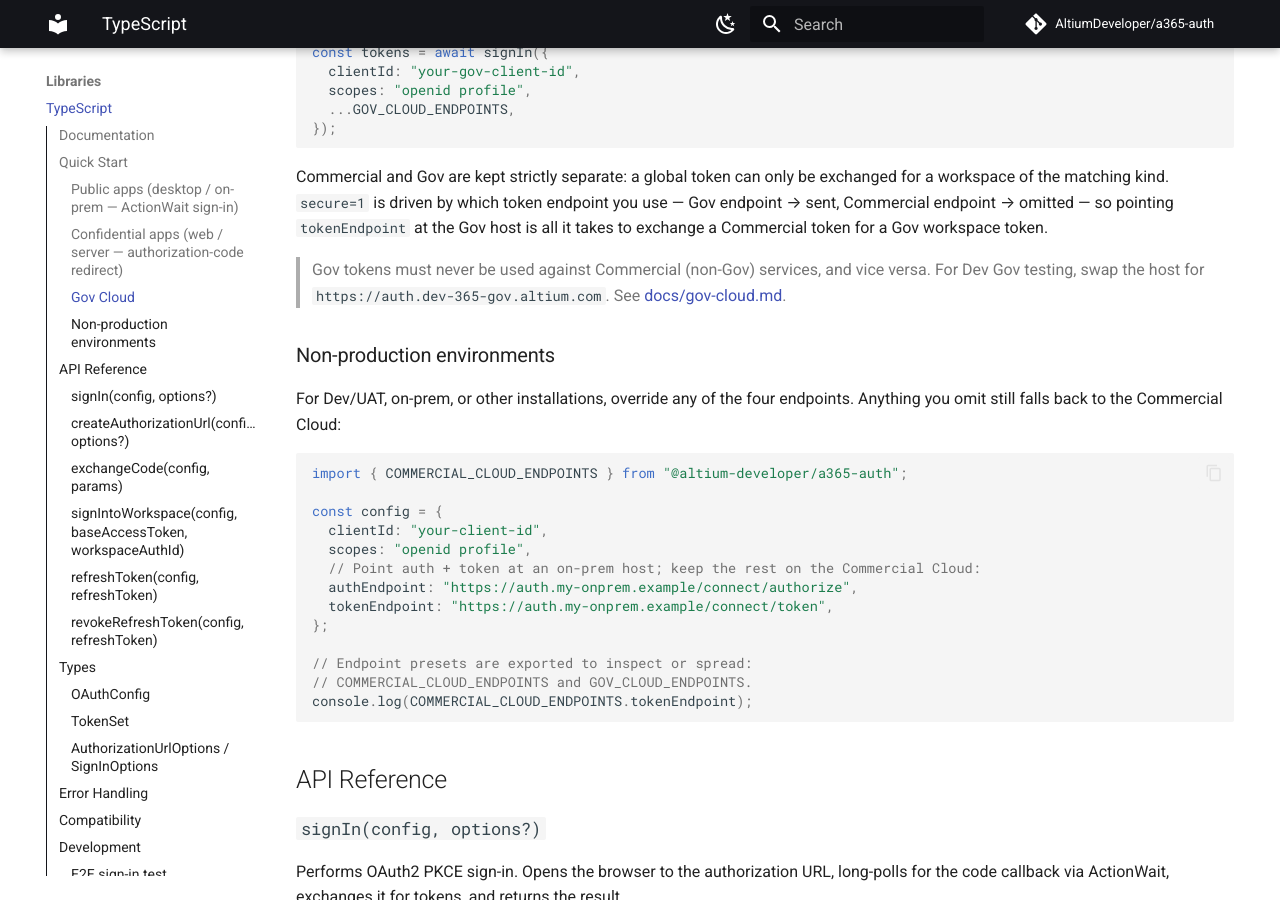
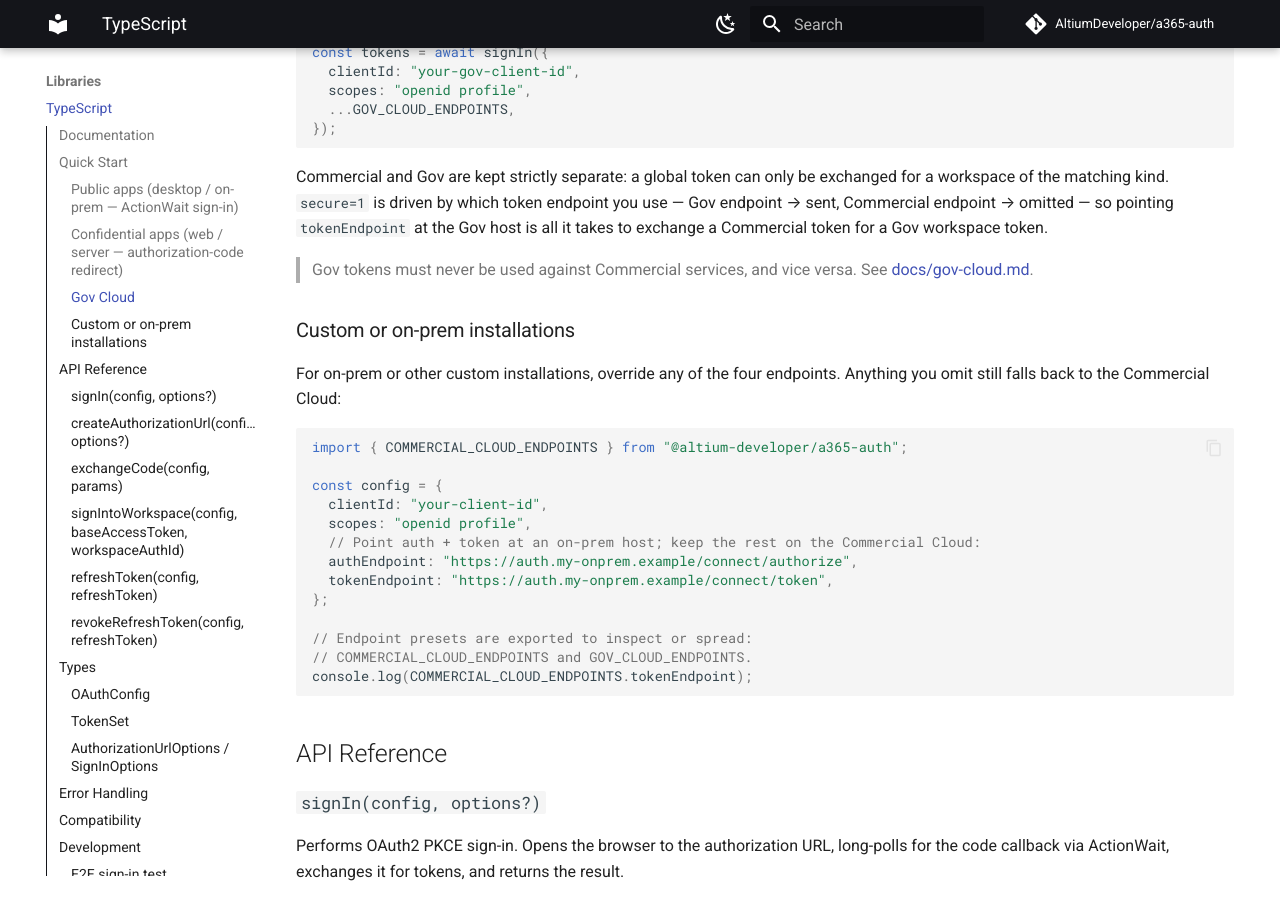
Before and after one commit to AltiumDeveloper/altium-auth, an MkDocs documentation site: the page built from docs/libraries/typescript.md, in a window 1280 px wide and 900 px high, scrolled down 2384 px. Built offline with MkDocs 1.6.1 and Material for MkDocs 9.7.7, drawn with Linux system fonts in a browser that asks for light colours; comment, search, counter and statistics services are not loaded.

Commit message:
Further pre-publishing cleanup, remove notes about internal environments.

````diff
--- a/docs/guides/token-claims.md
+++ b/docs/guides/token-claims.md
@@ -23,7 +23,7 @@ Example payload (a Gov Cloud workspace token; identifiers shown as placeholders)
 
 | Claim | Present on | Meaning |
 | --- | --- | --- |
-| `iss` | every token | **Issuer** — the base URL that minted the token, which identifies the cloud: `https://auth.altium.com` (Commercial) or `https://auth.365-gov.altium.com` (Gov Cloud). Non-production environments use their own hosts. |
+| `iss` | every token | **Issuer** — the base URL that minted the token, which identifies the cloud: `https://auth.altium.com` (Commercial) or `https://auth.365-gov.altium.com` (Gov Cloud). |
 | `sub` | every token | **Subject** — for user tokens, the user's ID (a stable identifier; the same value the [`userinfo`](./web-and-server-apps.md#read-the-users-profile-optional) endpoint returns as `sub`). |
 | `client_id` | every token | The **application** — the registered OAuth client that obtained the token. |
 | `scope` | every token | The granted scopes. A workspace token includes `a365:workspace:{workspaceId}`; `offline_access` means a refresh token was issued alongside it. |
--- a/libs/dotnet/README.md
+++ b/libs/dotnet/README.md
@@ -166,7 +166,7 @@ public sealed class AltiumAuthOptions
 
 A record of the four endpoints (`AuthorizeEndpoint`, `TokenEndpoint`, `ActionWaitEndpoint`,
 `RedirectUri`) with two presets: `AltiumEndpoints.CommercialCloud` (default) and
-`AltiumEndpoints.GovCloud`. Construct your own for Dev/UAT or on-prem hosts.
+`AltiumEndpoints.GovCloud`. Construct your own for on-prem or custom hosts.
 
 ### `TokenSet`
 
--- a/libs/typescript/README.md
+++ b/libs/typescript/README.md
@@ -103,11 +103,11 @@ const tokens = await signIn({
 
 Commercial and Gov are kept strictly separate: a global token can only be exchanged for a workspace of the matching kind. `secure=1` is driven by which token endpoint you use — Gov endpoint → sent, Commercial endpoint → omitted — so pointing `tokenEndpoint` at the Gov host is all it takes to exchange a Commercial token for a Gov workspace token.
 
-> Gov tokens must never be used against Commercial (non-Gov) services, and vice versa. For Dev Gov testing, swap the host for `https://auth.dev-365-gov.altium.com`. See [docs/gov-cloud.md](../../docs/guides/gov-cloud.md).
+> Gov tokens must never be used against Commercial services, and vice versa. See [docs/gov-cloud.md](../../docs/guides/gov-cloud.md).
 
-### Non-production environments
+### Custom or on-prem installations
 
-For Dev/UAT, on-prem, or other installations, override any of the four
+For on-prem or other custom installations, override any of the four
 endpoints. Anything you omit still falls back to the Commercial Cloud:
 
 ```typescript
````
Also changed, not shown: README.md (+6 -6 lines), spec/SPEC.md (+5 -6 lines), 1 other file.
